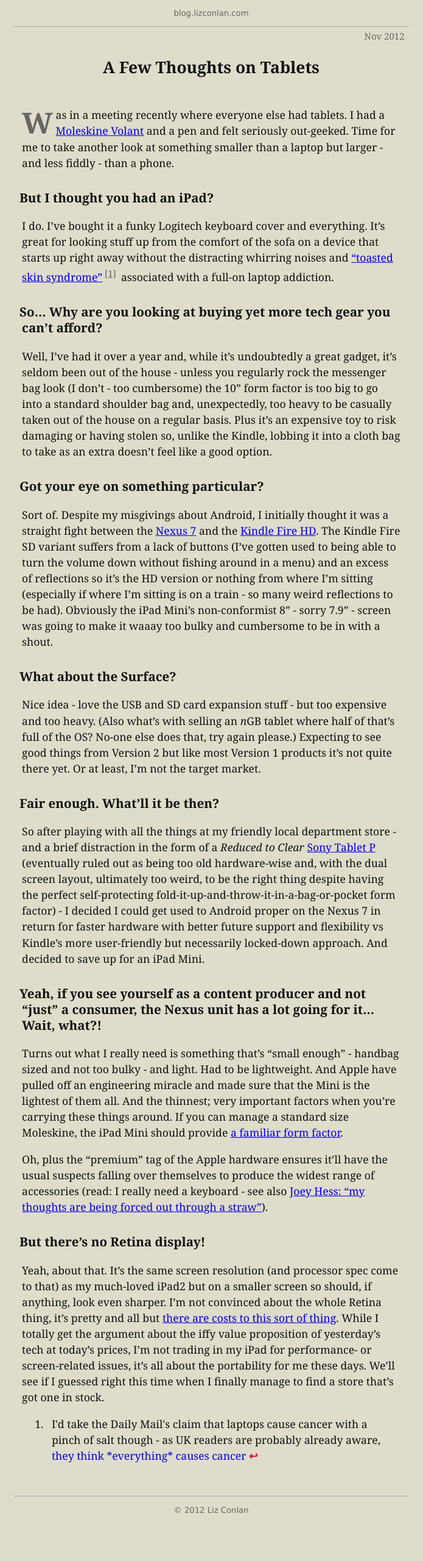
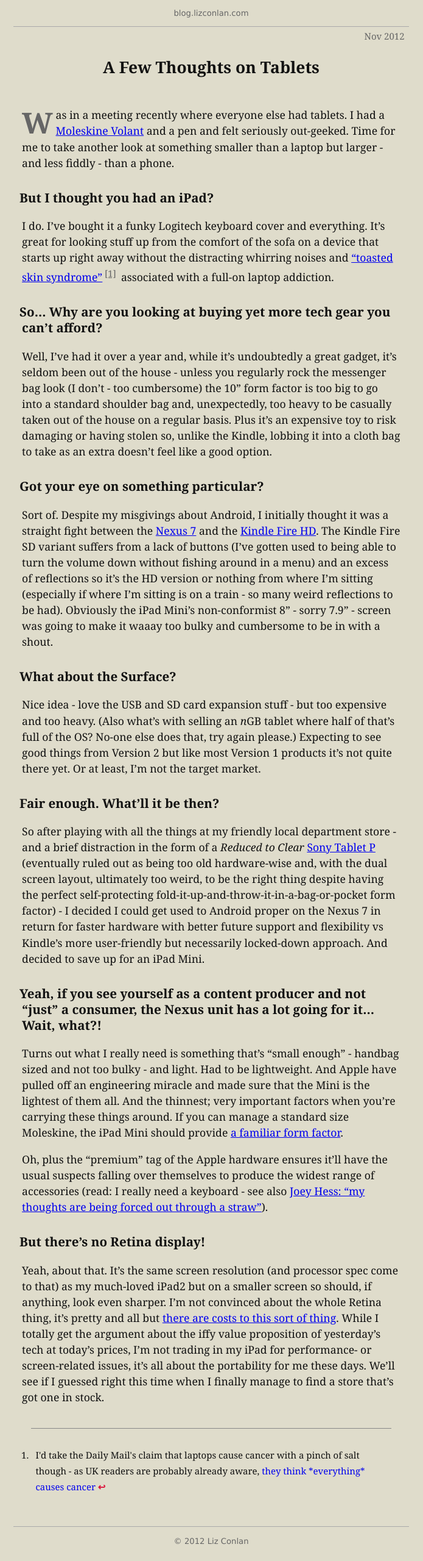
Before and after one commit to lizconlan/lizconlan.github.com, a Jekyll site: the page built from _posts/2012-11-03-a-few-thoughts-on-tablets.md, in a window 1280 px wide. Shown: the whole page at 61% size, without its empty margins (293-988 px from the left). Built offline with Jekyll 4.4.1, drawn with Linux system fonts in a browser that asks for light colours; before the commit the page ends 2509 px from its top, so only the background shows below that.

Commit message:
fiddling around with the footnotes

```diff
--- a/_layouts/post.html
+++ b/_layouts/post.html
@@ -17,7 +17,7 @@
       article{display:block;position:relative;padding:0 0.8em}
       span.post_date{display:block;position:absolute;text-align:center;top:-3.4em;right:0.5em;font-size:0.85em;color:#666}
       sup a{color:#666;padding:0 0.25em;}
-      ul#footnotes{margin-top:2.5em;border-top:1px solid #888;padding-top:2em;font-size:0.85em;margin-left:1em;margin-right:1em;padding-left:0}
+      ol#footnotes{margin-top:2.5em;border-top:1px solid #888;padding-top:2em;font-size:0.85em;margin-left:1em;margin-right:1em;padding-left:0}
       ol#footnotes li{margin-left:0;padding-left:0.5em;padding-right:1em}
       ol#footnotes li a{text-decoration:none}
       ol#footnotes li a.return{color:crimson;font-weight:bold}
```
